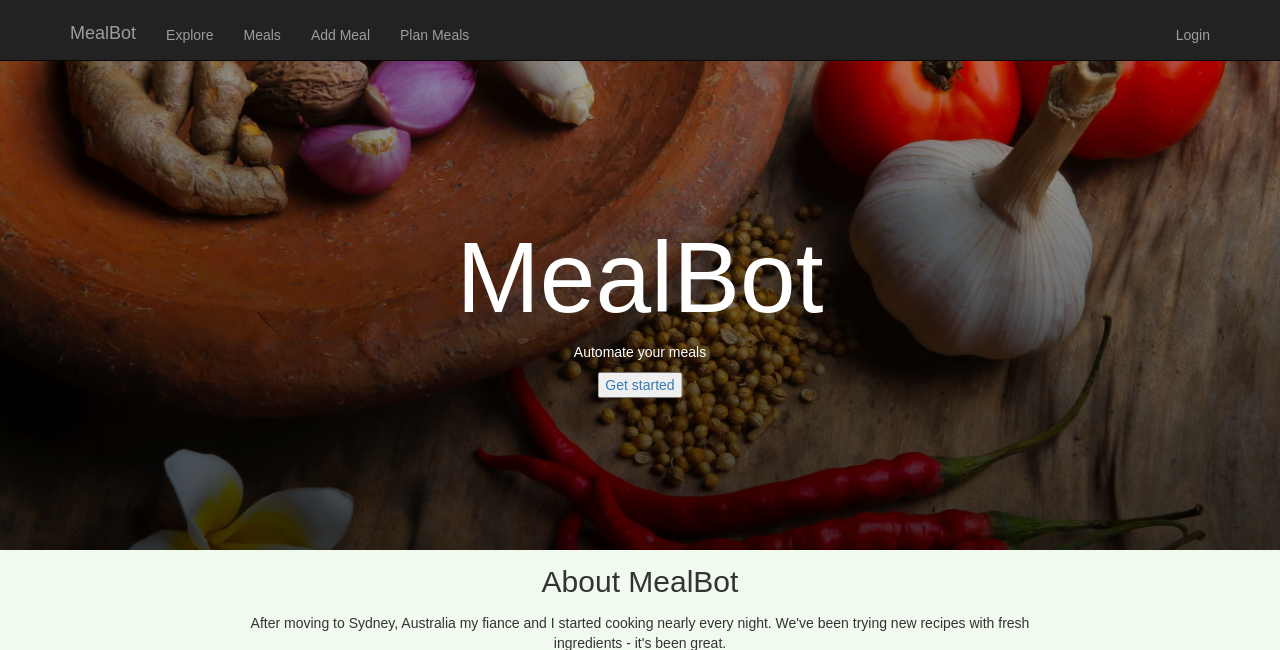
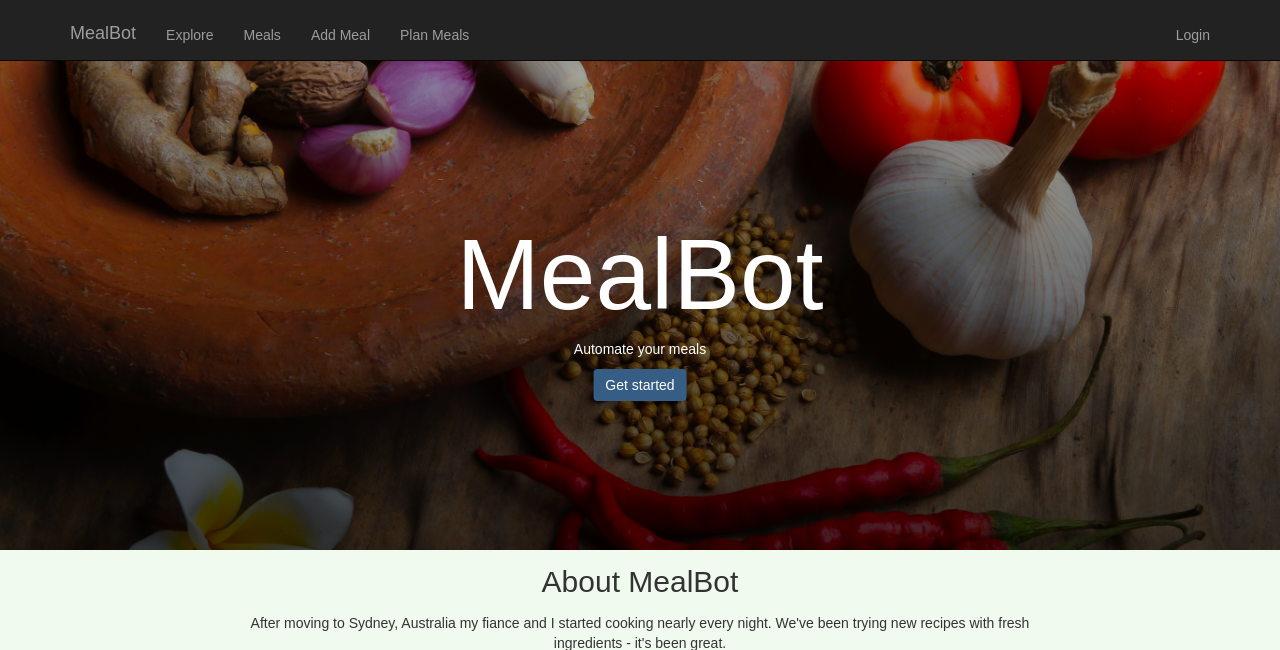
Before and after one commit to aherzfeld/mealbot, a Flask app: page / in a window 1280 px wide. Shown: the top 650 px of the page. Run offline with Flask 2, Linux system fonts and the light colour scheme; some libraries are stand-ins or nearby versions.

Commit message:
changed get-started button style

```diff
--- a/mealbot_app/static/styles.css
+++ b/mealbot_app/static/styles.css
@@ -17,6 +17,24 @@ li {
 
 .navbar .navbar-brand {
   padding-top: 23px;
+}
+
+.get-started a {
+  color: white;
+}
+
+.get-started a:hover {
+  color: white;
+}
+
+.get-started {
+  background: #365d84;
+  color: white;
+  border: none;
+}
+
+.get-started:hover {
+  background: #4d8e7b;
 }
 
 .recipe-list {
--- a/mealbot_app/templates/index.html
+++ b/mealbot_app/templates/index.html
@@ -6,7 +6,7 @@
     <div class="hero-text">
       <h1 id="hero-h1">MealBot</h1>
       <p>Automate your meals</p>
-      <button>
+      <button class="btn btn-default get-started">
         {% if current_user.is_anonymous %}
         <a href="{{ url_for('register') }}">Get started</a>
         {% else %}
```
